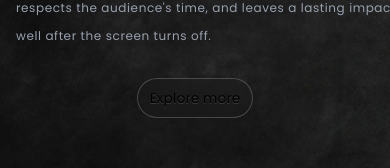
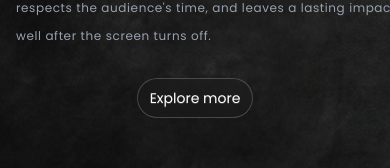
Before and after one commit to abubakrcode/Hassan_Production, a Next.js app: page /contentcreation in a window 390 px wide. Shown: the part 608-776 px from the top of the page. Built offline with nearby package versions, Linux system fonts and the light colour scheme.

Commit message:
final fix

```diff
--- a/app/contentcreation/page.js
+++ b/app/contentcreation/page.js
@@ -75,7 +75,7 @@ export default function ContentCreationPage() {
                 <a
                   href="https://www.tiktok.com/@viral.vloger"
                   target="_blank"
-                  className="btn md:p-8 p-3 text-[14px] md:text-xl font-normal rounded-full bg-transparent backdrop-blur-md border border-white/20 shadow-2xl text-black hover:text-[#838383] transition-all "
+                  className="btn md:p-8 p-3 text-[14px] md:text-xl font-normal rounded-full bg-transparent backdrop-blur-md border border-white/20 shadow-2xl lg:text-black text-white hover:text-[#838383] transition-all "
                 >
                   Explore more
                 </a>
--- a/app/socialmedia/page.js
+++ b/app/socialmedia/page.js
@@ -70,7 +70,7 @@ export default function SocialMediaPage() {
                   className="object-contain bg-transparent w-full h-full scale-150"
                 />
               </div>
-              <div className="font-poppins flex justify-center items-center z-50 h-0 mt-10 lg:mt-0">
+              <div className="font-poppins flex justify-center items-center z-50 h-0 my-10 lg:mt-0">
                 <a
                   href="https://www.instagram.com/minivlogs3811/"
                   target="_blank"
```
